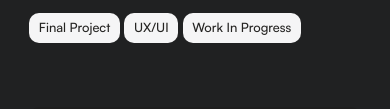
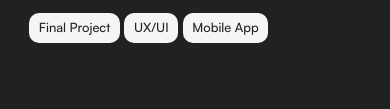
Before and after one commit to canolla/lewjc.github.io, a plain HTML site: page trailranger.html in a window 390 px wide. Shown: the part 201-310 px from the top of the page. Drawn offline with Linux system fonts and the light colour scheme.

Commit message:
mobile app

```diff
--- a/trailranger.html
+++ b/trailranger.html
@@ -54,7 +54,7 @@
                 </span>
                         <span>
                     <p>
-                       Work In Progress
+                       Mobile App
                     </p>
                 </span>
                     </div>
```
